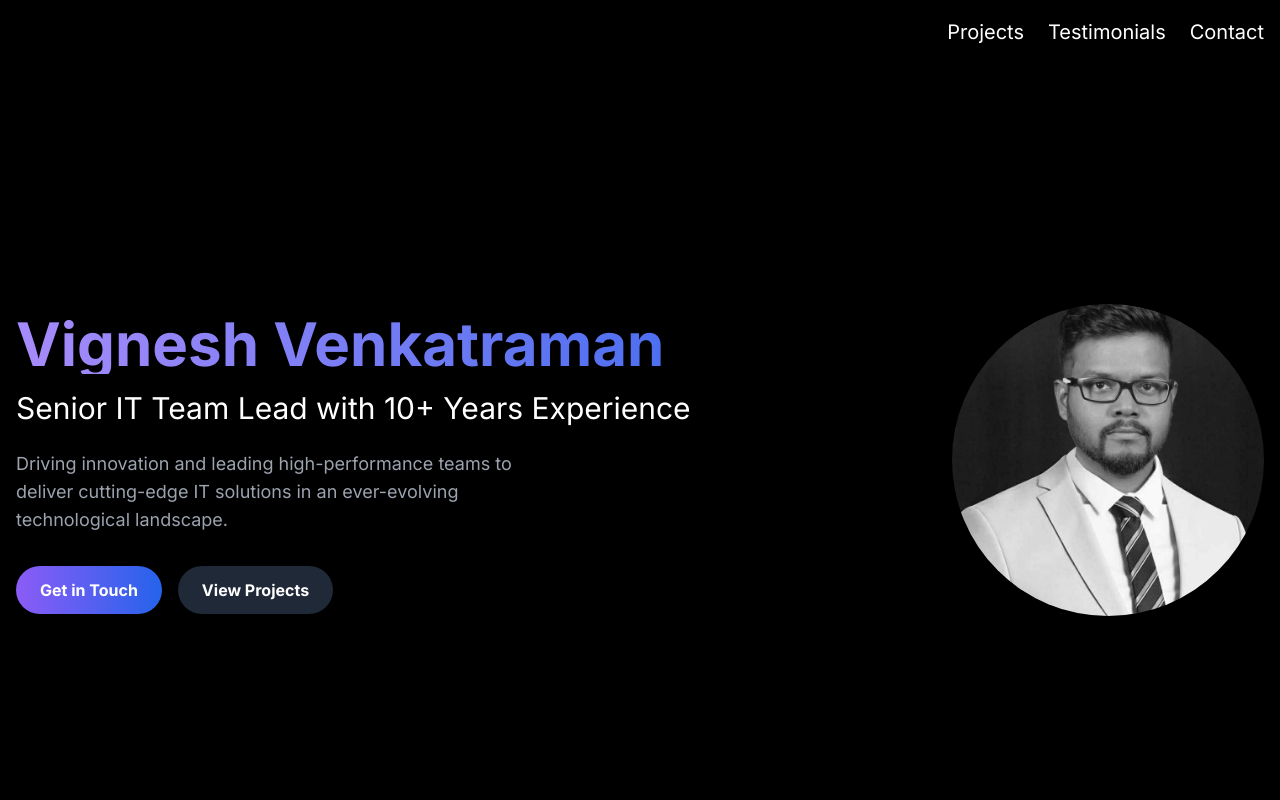
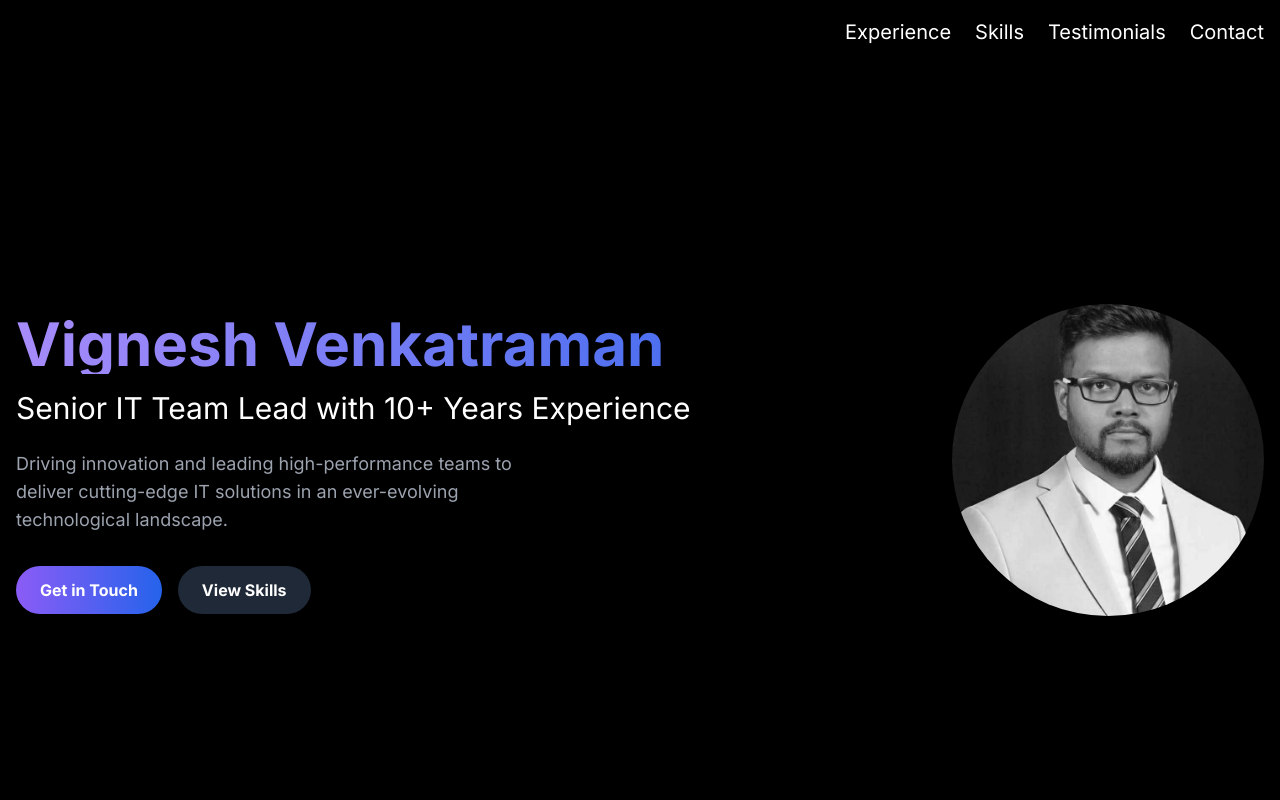
Before and after one commit to vigneshvenkat/senior-it-lead-portfolio, a Next.js app: page /vigneshvenkat.github.io/ in a window 1280 px wide. Shown: the top 800 px of the page. Built offline with nearby package versions, Linux system fonts and the light colour scheme.

Commit message:
Removed Projects button from Hero section and updated View Projects button to View Skills

```diff
--- a/src/components/Header.tsx
+++ b/src/components/Header.tsx
@@ -9,7 +9,8 @@ const Header = () => {
         </Link>
         <nav>
           <ul className="flex space-x-6">
-            <li><Link href="#projects" className="hover:text-transparent bg-clip-text text-xl hover:bg-gradient-to-r from-purple-400 to-blue-600">Projects</Link></li>
+            <li><Link href="#experience" className="hover:text-transparent bg-clip-text text-xl hover:bg-gradient-to-r from-purple-400 to-blue-600">Experience</Link></li>
+            <li><Link href="#skills" className="hover:text-transparent bg-clip-text text-xl hover:bg-gradient-to-r from-purple-400 to-blue-600">Skills</Link></li>
             <li><Link href="#testimonials" className="hover:text-transparent bg-clip-text text-xl hover:bg-gradient-to-r from-purple-400 to-blue-600">Testimonials</Link></li>
             <li><Link href="#contact" className="hover:text-transparent bg-clip-text text-xl hover:bg-gradient-to-r from-purple-400 to-blue-600">Contact</Link></li>
           </ul>
--- a/src/components/Hero.tsx
+++ b/src/components/Hero.tsx
@@ -23,10 +23,10 @@ const Hero = () => {
               Get in Touch
             </a>
             <a
-              href="#projects"
+              href="#skills"
               className="bg-gray-800 text-white px-6 py-3 rounded-full font-bold hover:bg-gray-700 transition duration-300 inline-block"
             >
-              View Projects
+              View Skills
             </a>
           </div>
         </div>
```
